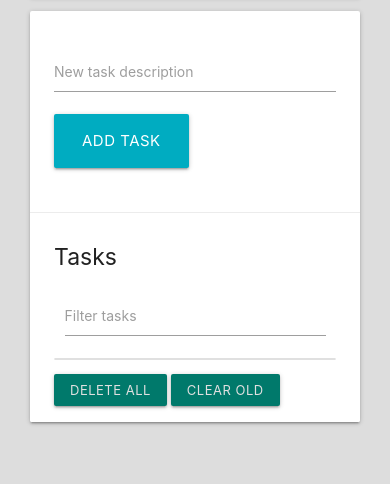
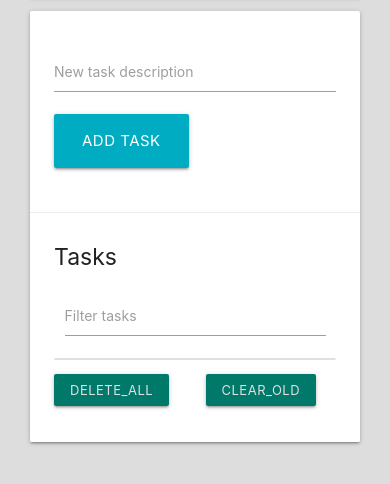
Before and after one commit to Coder-Selvarajan/tasky, a plain HTML site: page index.html in a window 390 px wide. Shown: the part 184-668 px from the top of the page. Drawn offline with nearby package versions, Linux system fonts and the light colour scheme.

Commit message:
mobile ui optimization

```diff
--- a/index.html
+++ b/index.html
@@ -2,7 +2,7 @@
 <html>
 
 <head>
-    <title>The Materialize Example</title>
+    <title>Tasky - Todo app</title>
     <meta name="viewport" content="width = device-width, initial-scale = 1">
     <link rel="stylesheet" href="https://fonts.googleapis.com/icon?family=Material+Icons">
     <link rel="stylesheet" href="https://cdnjs.cloudflare.com/ajax/libs/materialize/0.97.3/css/materialize.min.css">
@@ -18,10 +18,10 @@
     <div class="container">
 
         <div class="row">
-            <div class="col m1 l2 gainsboro">
+            <div class="col m1 l3 gainsboro">
                 &nbsp;
             </div>
-            <div class="col s12 m10 l8">
+            <div class="col s12 m10 l6">
                 <div class="card-panel teal darken-1">
                     <h4 class="white-text">TASKY</h4>
                     <p class="grey-text text-lighten-2">Handy to-do list</p>
@@ -51,15 +51,19 @@
                             <label for="filter">Filter tasks</label>
                         </div>
                         <ul class="collection current-tasks"></ul>
-                        <a href="#" class="clear-all btn btn-small teal darken-2 grey-text text-lighten-2 ">
-                            Delete All</a>
-                        <a href="#" class="clear-old btn btn-small teal darken-2 grey-text text-lighten-2 ">
-                            Clear Old </a>
+                        <div class="row">
+                            <div class="col s6">
+                                <a href="#" class="clear-all btn btn-small teal darken-2 grey-text text-lighten-2 ">Delete_All</a>
+                            </div>
+                            <div class="col s6">
+                                <a href="#" class="clear-old btn btn-small teal darken-2 grey-text text-lighten-2 ">Clear_Old </a>
+                            </div>
+                        </div>
                     </div>
                 </div>
             </div>
 
-            <div class="col m1 l2 gainsboro">
+            <div class="col m1 l3 gainsboro">
                 &nbsp;
             </div>
         </div>
```
